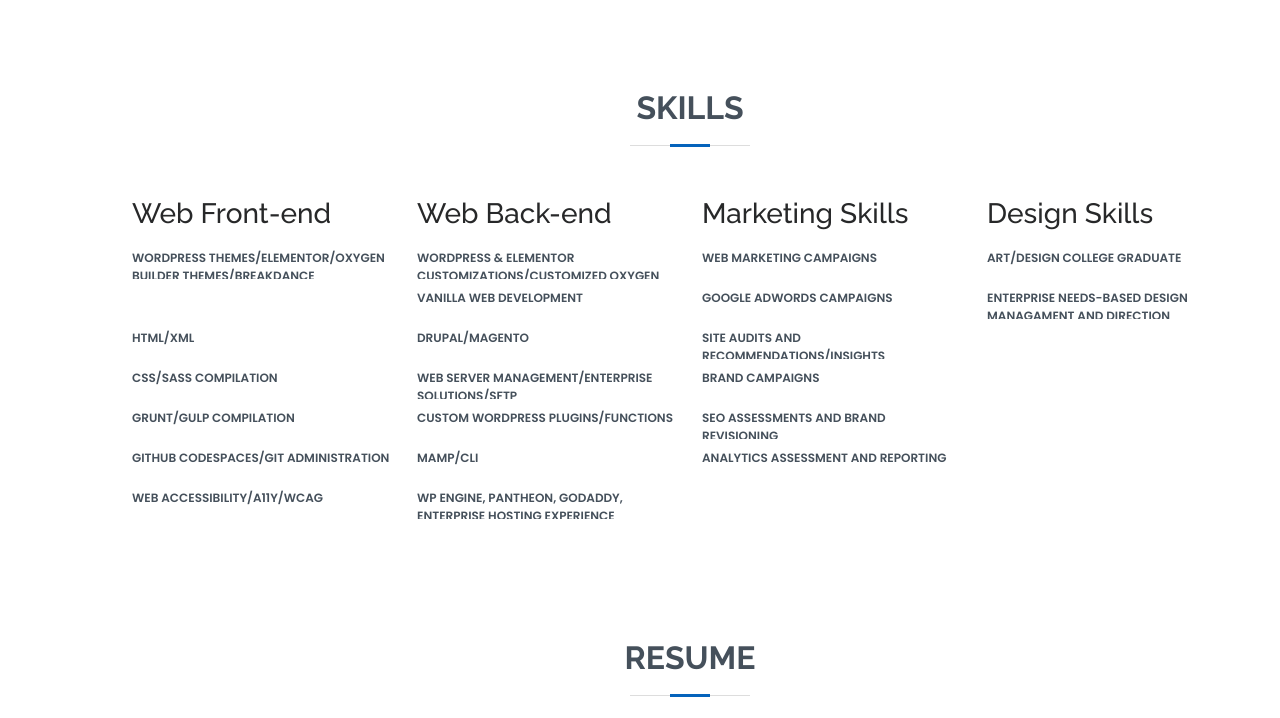
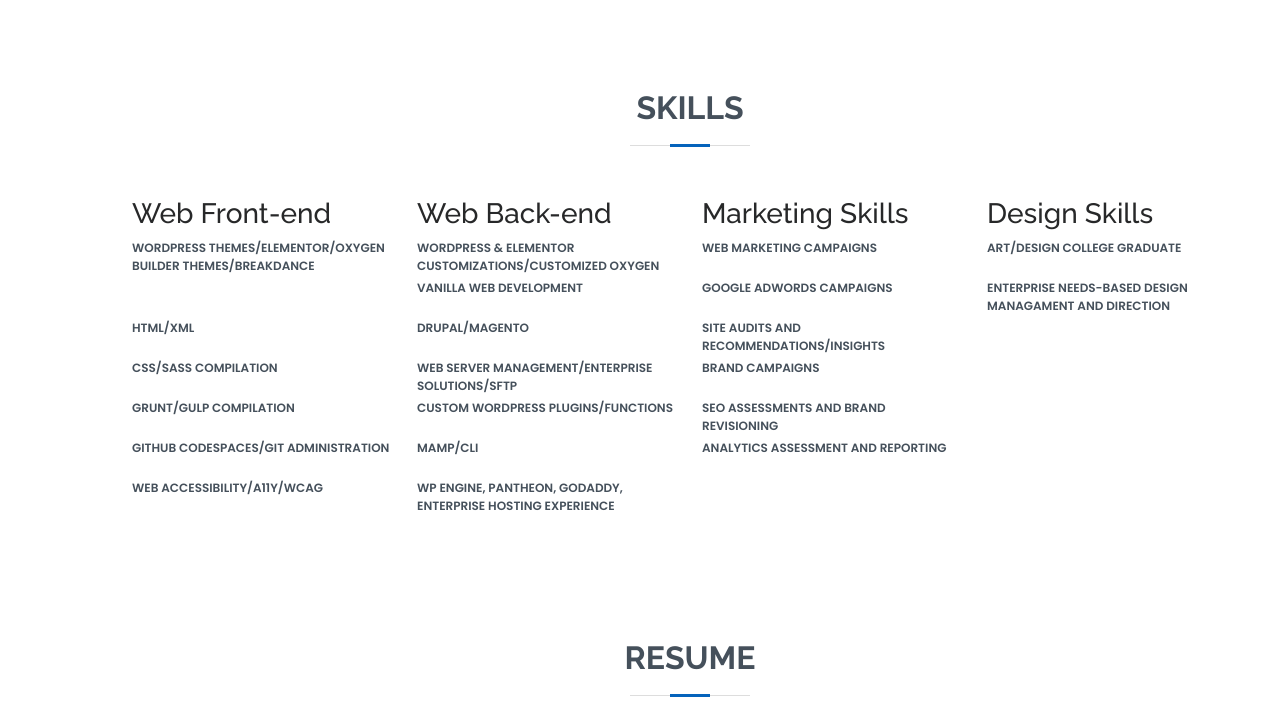
Before and after one commit to bellatl/westatlantaweb.com, a PHP site: page / in a window 1280 px wide. Shown: the part 1331-2049 px from the top of the page. Run offline with PHP 8.4, Linux system fonts and the light colour scheme.

Commit message:
Update style.css

```diff
--- a/assets/css/style.css
+++ b/assets/css/style.css
@@ -517,7 +517,6 @@ section {
 }
 
 .skills .progress .skill {
-  padding: 10px 0;
   margin: 0;
   text-transform: uppercase;
   display: block;
```
